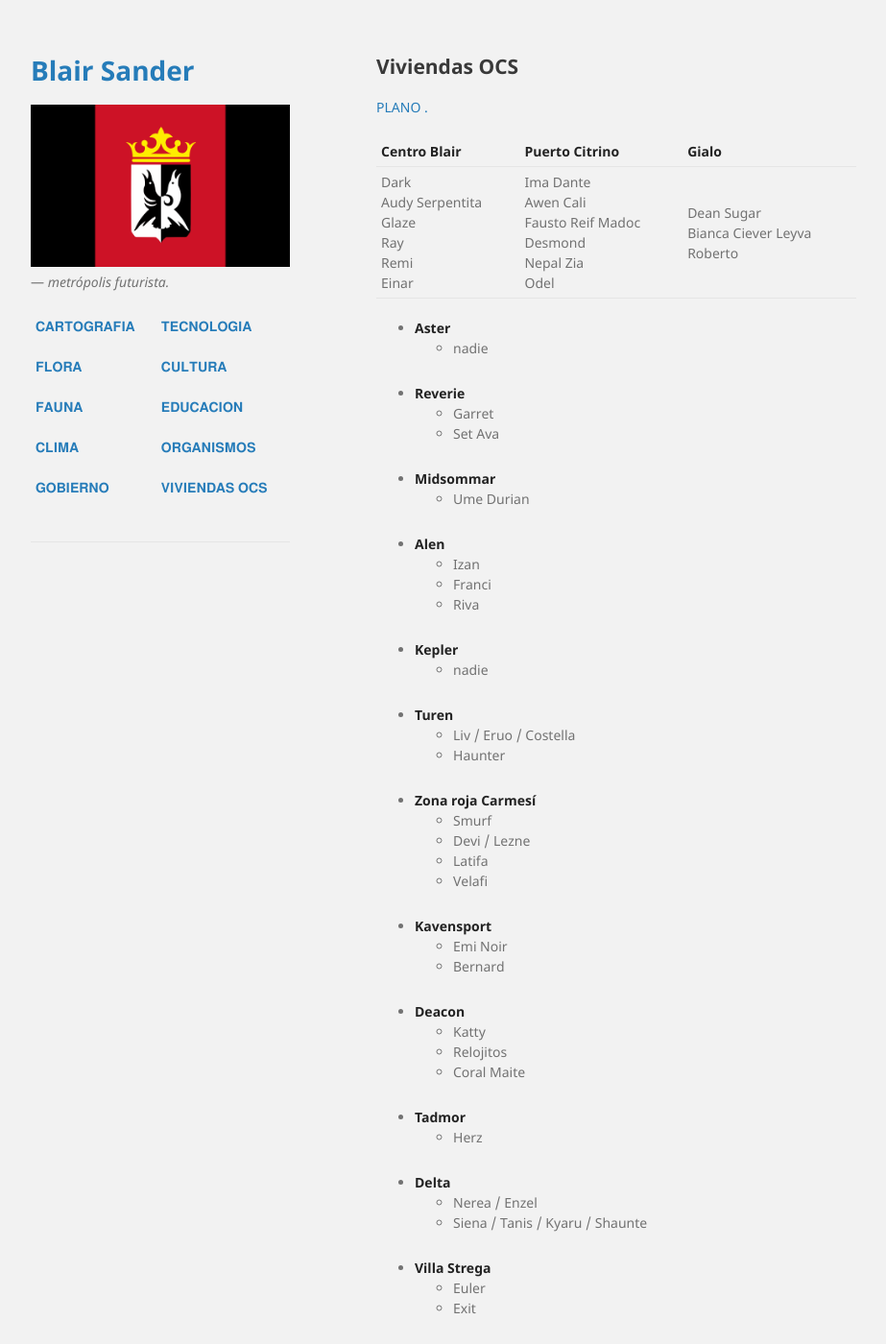
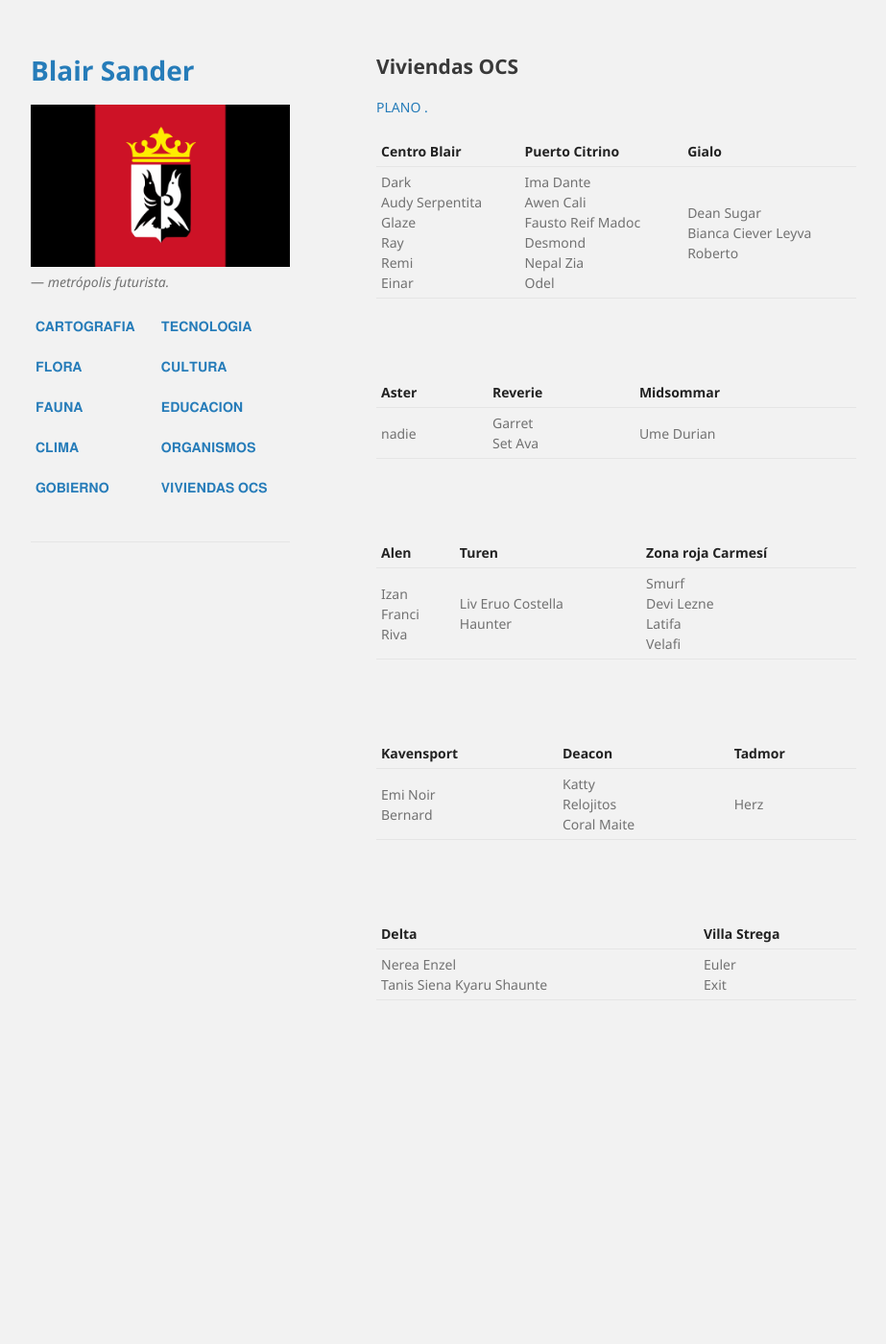
Before and after one commit to BlairSander/ciudad, a Jekyll site: the page built from ocs.md, in a window 1280 px wide and 1400 px high. Shown: the whole window at 96% size, without its empty margins (178-1101 px from the left). Built offline with Jekyll 4.4.1, drawn with Linux system fonts in a browser that asks for light colours.

Commit message:
Update ocs.md

```diff
--- a/ocs.md
+++ b/ocs.md
@@ -10,50 +10,27 @@ layout: default
 |:-------------|:------------------|:------|
 | Dark <br>Audy Serpentita <br>Glaze <br>Ray <br>Remi <br>Einar | Ima Dante <br>Awen Cali <br>Fausto Reif Madoc <br>Desmond <br>Nepal Zia <br>Odel | Dean Sugar <br>Bianca Ciever Leyva <br>Roberto |
 
-* **Aster**
-  - nadie <br>&nbsp;
+<br>&nbsp;
 
-* **Reverie**
-  - Garret
-  - Set Ava <br>&nbsp;
+| **Aster**| **Reverie**| **Midsommar** |
+|:-------------|:------------------|:------|
+| nadie| Garret <br>Set Ava | Ume Durian|
 
-* **Midsommar**
-  - Ume Durian <br>&nbsp;
+<br>&nbsp;
 
-* **Alen**
-  - Izan
-  - Franci
-  - Riva <br>&nbsp;
+| **Alen**| **Turen**| **Zona roja Carmesí** |
+|:-------------|:------------------|:------|
+| Izan <br>Franci <br>Riva | Liv Eruo Costella <br>Haunter | Smurf <br>Devi Lezne  <br>Latifa <br>Velafi |
 
-* **Kepler**
-  - nadie <br>&nbsp;
+<br>&nbsp;
 
-* **Turen**
-  - Liv / Eruo / Costella
-  - Haunter <br>&nbsp;
+| **Kavensport**| **Deacon**| **Tadmor** |
+|:-------------|:------------------|:------|
+| Emi Noir <br>Bernard| Katty <br>Relojitos <br>Coral Maite | Herz|
 
-* **Zona roja Carmesí**
-  - Smurf
-  - Devi / Lezne
-  - Latifa
-  - Velafi <br>&nbsp;
 
-* **Kavensport**
-  - Emi Noir
-  - Bernard <br>&nbsp;
+<br>&nbsp;
 
-* **Deacon**
-  - Katty
-  - Relojitos
-  - Coral Maite <br>&nbsp;
-
-* **Tadmor**
-  - Herz <br>&nbsp;
-
-* **Delta**
-  - Nerea / Enzel
-  - Siena / Tanis / Kyaru / Shaunte  <br>&nbsp;
-
-* **Villa Strega**
-  - Euler
-  - Exit
+| **Delta**| **Villa Strega**|
+|:-------------|:------------------|
+| Nerea Enzel <br> Tanis Siena Kyaru Shaunte| Euler <br>Exit |
```
